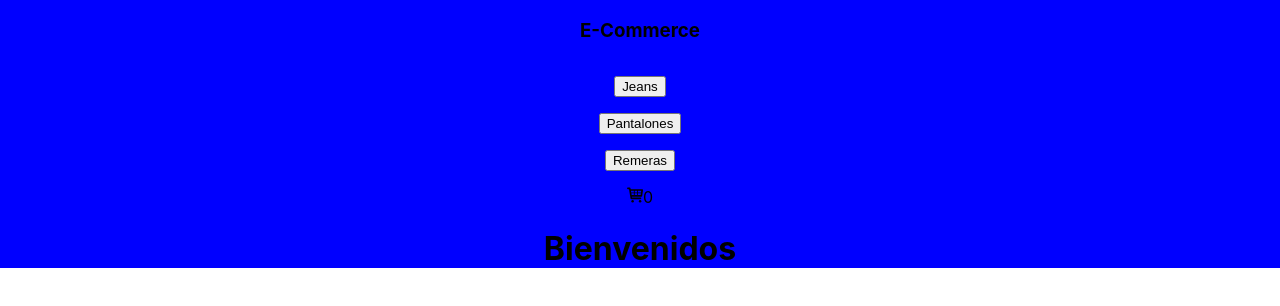
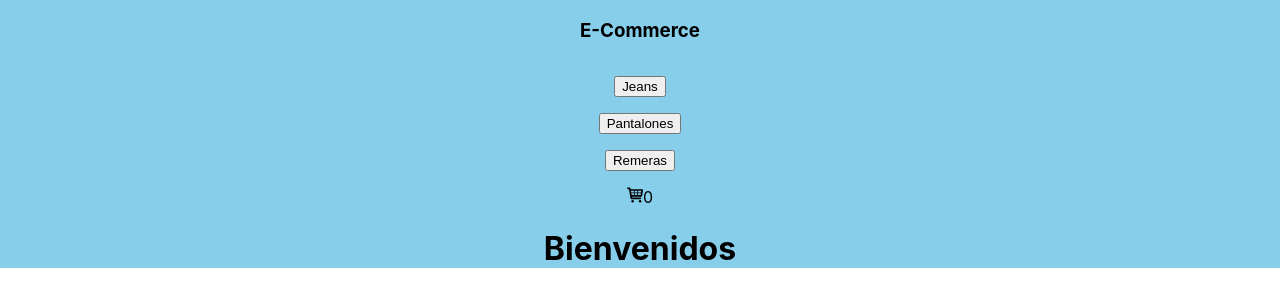
Before and after one commit to ludabi04/e-commerce, a React (Create React App) app: page / in a window 1280 px wide. Shown: the top 306 px of the page. Built offline with nearby package versions, Linux system fonts and the light colour scheme.

Commit message:
cambiando el fondo

```diff
--- a/src/App.css
+++ b/src/App.css
@@ -13,7 +13,7 @@ nav {
 }
 .App {
   text-align: center;
-background-color: blue;
+background-color: skyblue;
 }
 
 .imagenCarrito {
```
